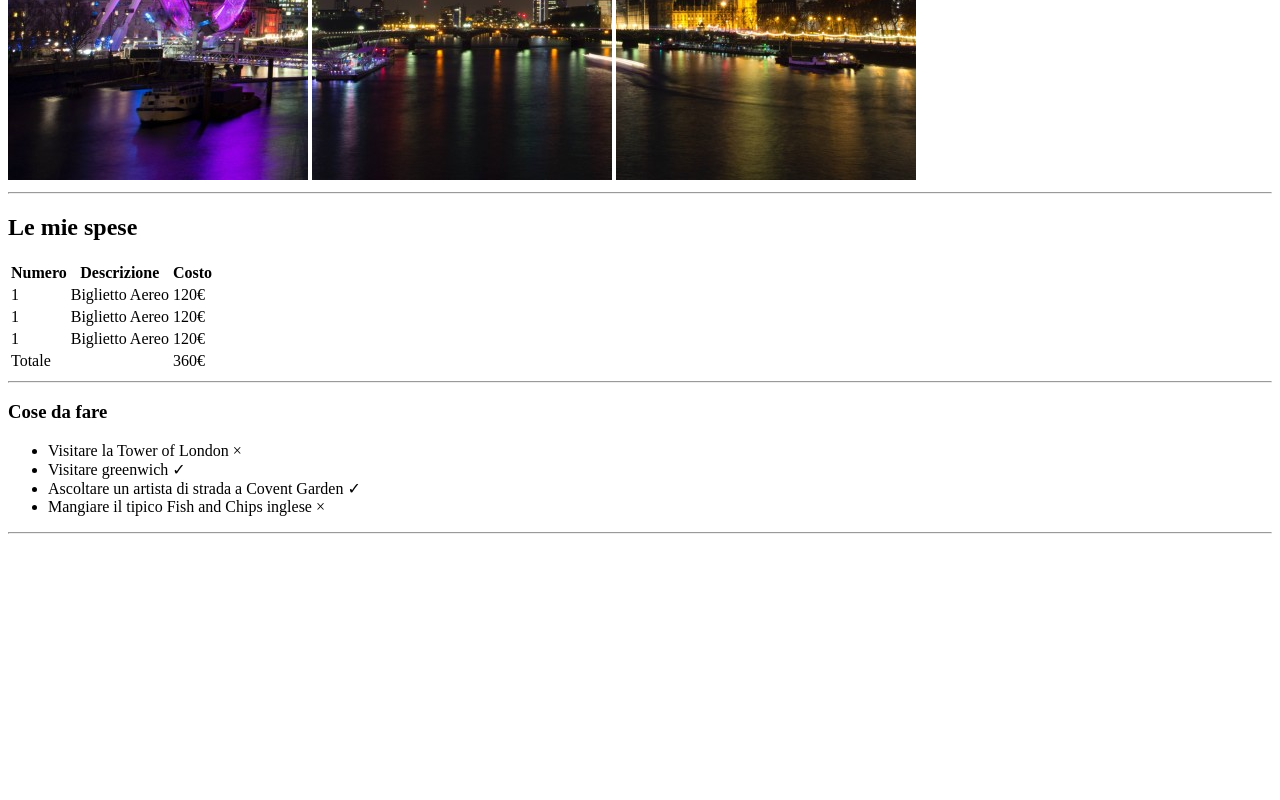
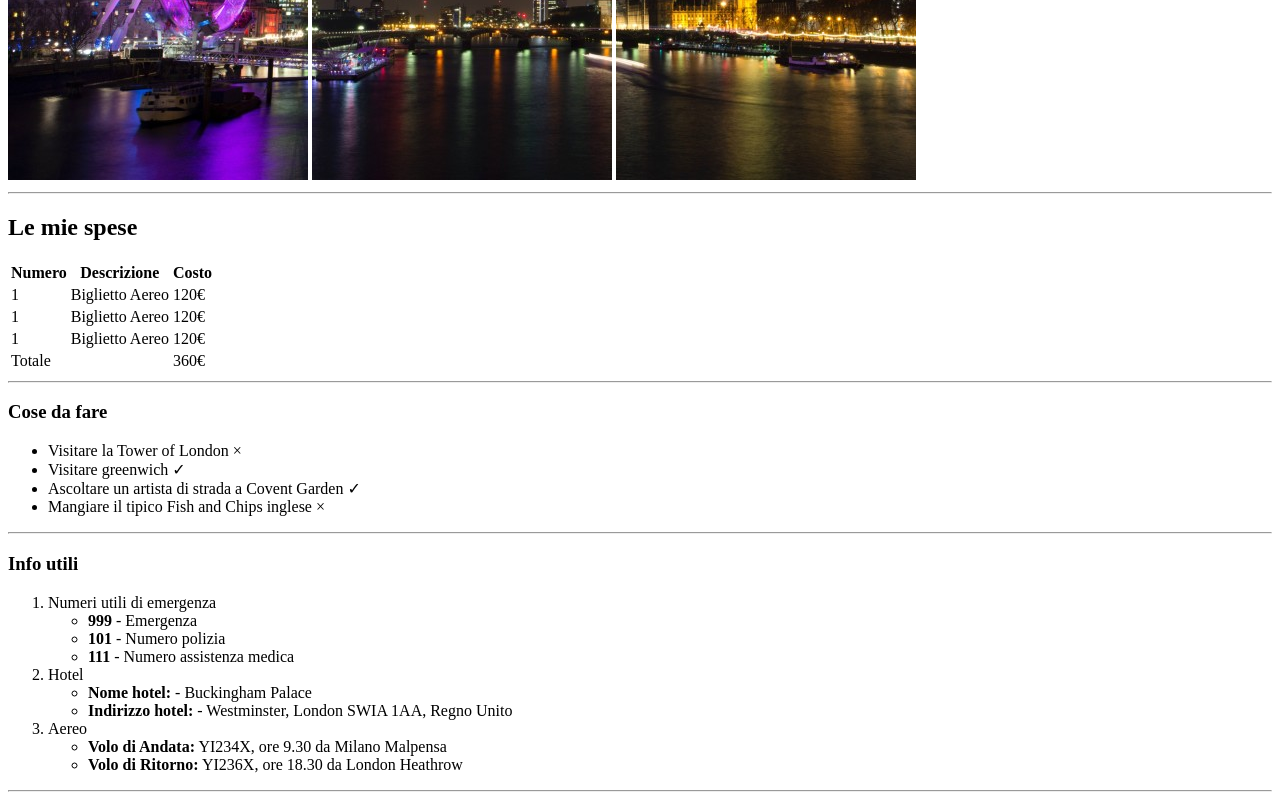
Before and after one commit to CristianBuonocore02/html-london-trip, a plain HTML site: page index.html in a window 1280 px wide. Shown: the part 500-1300 px from the top of the page. Before the commit the page ends 1042 px from the top, so only its background shows below. Drawn offline with Linux system fonts and the light colour scheme.

Commit message:
london-trip lista ordinata e sottoliste

```diff
--- a/index.html
+++ b/index.html
@@ -63,6 +63,44 @@
         </ul>
         <hr>
     </section>
+    <!-- sezione 3 con lista ordinata e sottoliste  -->
+    <section>
+        <h3>Info utili</h3>
+        <ol>
+            <li>Numeri utili di emergenza
+                <ul>
+                    <li>
+                        <strong>999</strong> - Emergenza
+                    </li>
+                    <li>
+                        <strong>101</strong> - Numero polizia
+                    </li>
+                    <li>
+                        <strong>111</strong> - Numero assistenza medica
+                    </li>
+                </ul>
+            </li>
+            <li>Hotel</li>
+            <ul>
+                <li>
+                    <strong>Nome hotel:</strong> - Buckingham Palace
+                </li>
+                <li>
+                    <strong>Indirizzo hotel:</strong> - Westminster, London SWIA 1AA, Regno Unito
+                </li>
+            </ul>
+            <li>Aereo</li>
+            <ul>
+                <li>
+                    <strong>Volo di Andata:</strong> YI234X, ore 9.30 da Milano Malpensa
+                </li>
+                <li>
+                    <strong>Volo di Ritorno:</strong> YI236X, ore 18.30 da London Heathrow
+                </li>
+            </ul>
+        </ol>
+        <hr>
+    </section>
 </body>
 
 </html>
```
